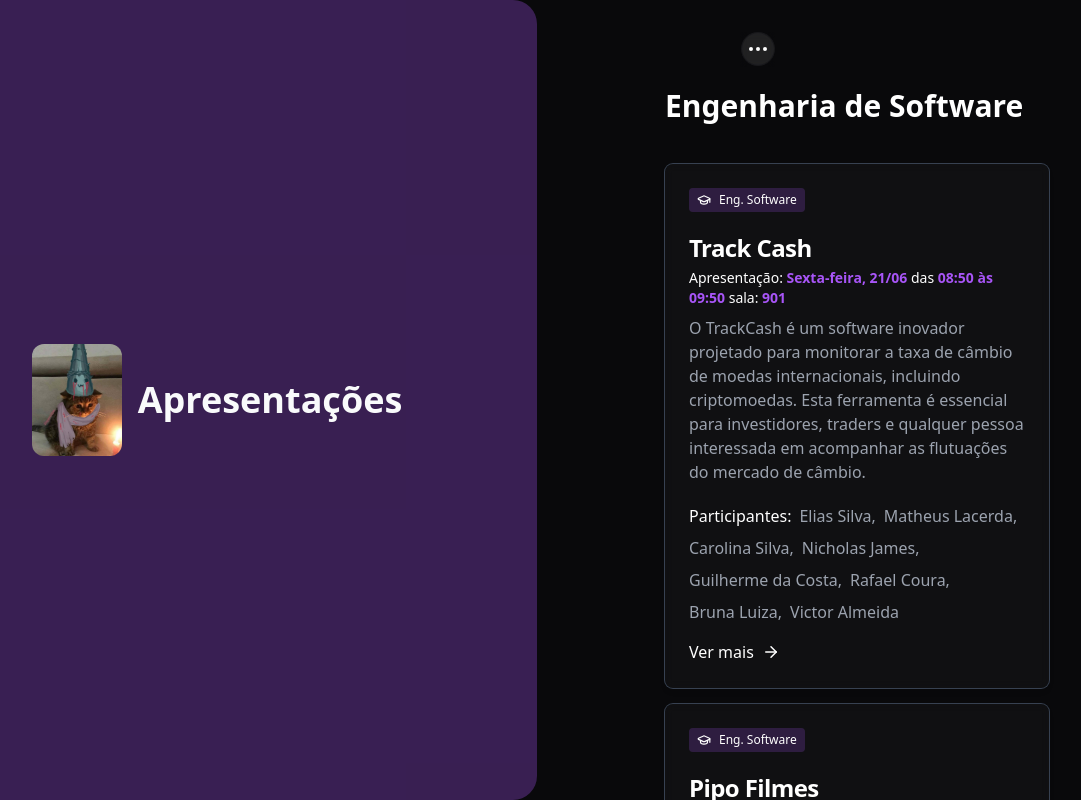
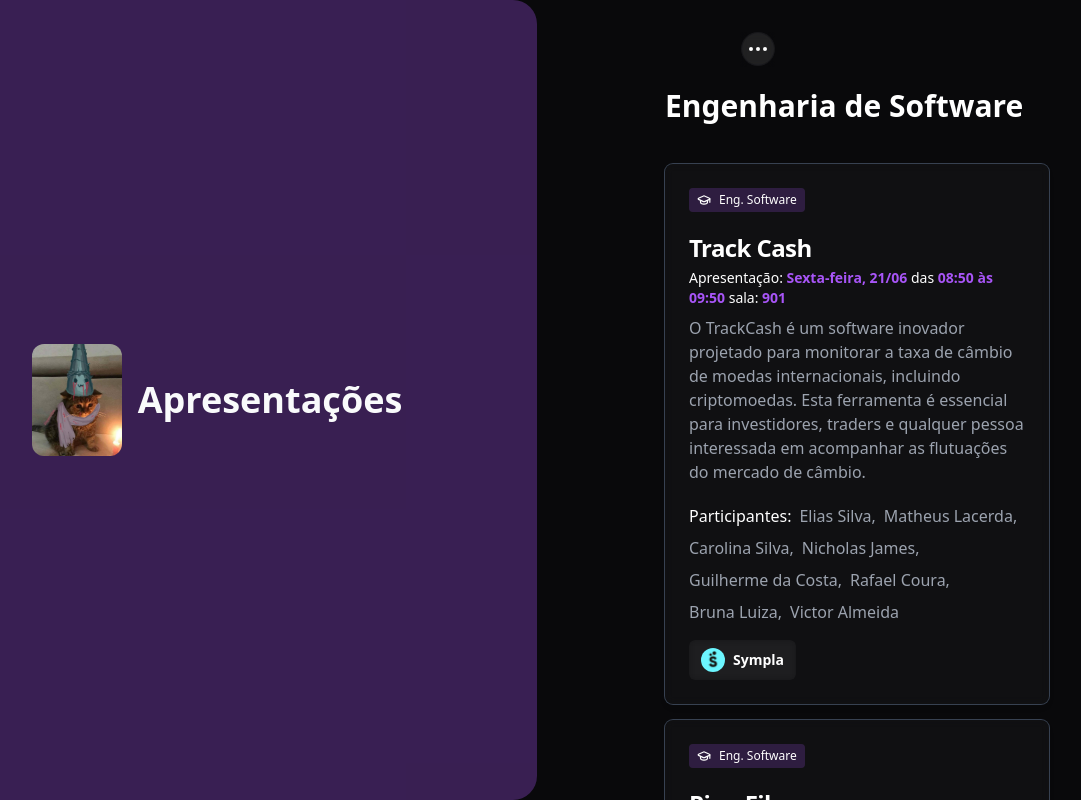
Before and after one commit to rodrigueslucas062/exp-una, a Next.js app: page /apresentacoes in a window 1280 px wide. Shown: the top 800 px of the page, without its empty margins (103-1184 px from the left). Built offline with nearby package versions, Linux system fonts and the light colour scheme; what tailwindcss-animated would draw is missing.

Commit message:
➕Botao sympla

```diff
--- a/src/components/apresentacoes/ListaApresentacoes.js
+++ b/src/components/apresentacoes/ListaApresentacoes.js
@@ -1,5 +1,6 @@
 import { useInViewHook } from "@/utils/hooks/use-in-view.hook";
 import { ArrowRight, GraduationCap } from "lucide-react";
+import SymplaButton from "@/utils/ui/Sympla";
 
 const ApresentacoesInfoEngSoft = [
   {
@@ -292,12 +293,10 @@ function ApresentacoeGovTi({ titulo, descricao, unidadeCurricular, integrantes =
               </span>
             ))}
           </div>
-          <a
-            href="#"
+          <div
             className="inline-flex items-center font-medium text-white text-primary-600 text-primary-500 hover:underline gap-2" >
-            Ver mais
-            <ArrowRight size={18} />
-          </a>
+            <SymplaButton />
+          </div>
         </div>
       </div>
     </article>
@@ -329,12 +328,10 @@ function ApresentacoesCompGrafica({ titulo, descricao, unidadeCurricular, integr
               </span>
             ))}
           </div>
-          <a
-            href="#"
+          <div
             className="inline-flex items-center font-medium text-white text-primary-600 text-primary-500 hover:underline gap-2" >
-            Ver mais
-            <ArrowRight size={18} />
-          </a>
+            <SymplaButton />
+          </div>
         </div>
       </div>
     </article>
@@ -366,12 +363,10 @@ function ApresentacoesBigData({ titulo, descricao, unidadeCurricular, integrante
               </span>
             ))}
           </div>
-          <a
-            href="#"
+          <div
             className="inline-flex items-center font-medium text-white text-primary-600 text-primary-500 hover:underline gap-2" >
-            Ver mais
-            <ArrowRight size={18} />
-          </a>
+            <SymplaButton />
+          </div>
         </div>
       </div>
     </article>
@@ -403,12 +398,10 @@ function ApresentacoesEngSoftware({ titulo, descricao, unidadeCurricular, integr
               </span>
             ))}
           </div>
-          <a
-            href="#"
+          <div
             className="inline-flex items-center font-medium text-white text-primary-600 text-primary-500 hover:underline gap-2" >
-            Ver mais
-            <ArrowRight size={18} />
-          </a>
+            <SymplaButton />
+          </div>
         </div>
       </div>
     </article>
```
